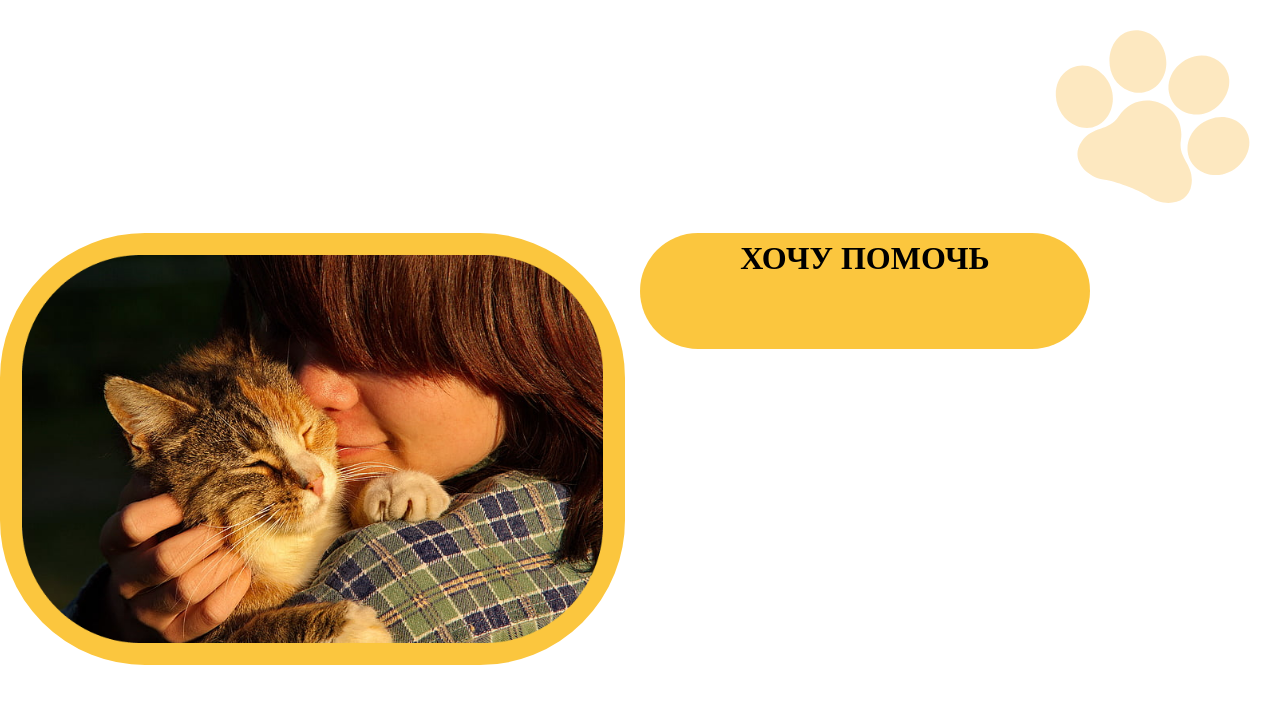
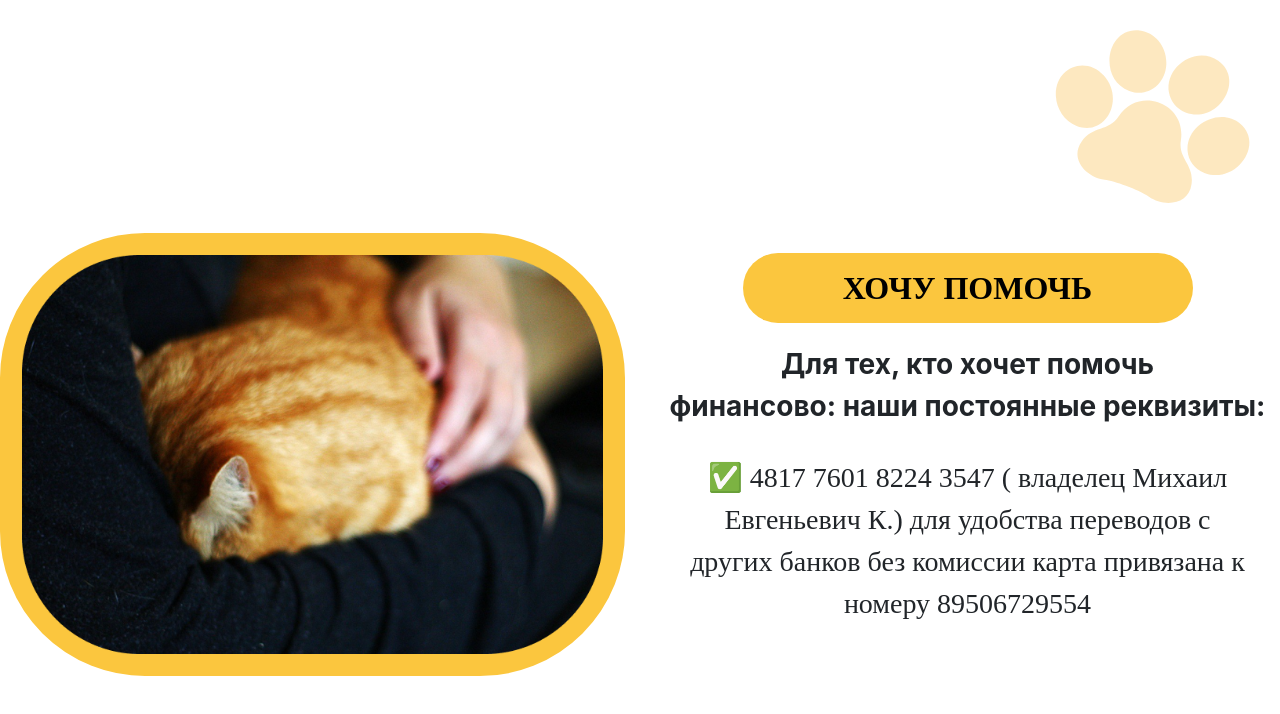
Before and after one commit to katrinnn08/fe67_project2, a plain HTML site: page index.html in a window 1280 px wide. Shown: the top 714 px of the page. Drawn offline with nearby package versions, Linux system fonts and the light colour scheme.

Commit message:
блок помощи доделки и текст

```diff
--- a/assets/styles/style.css
+++ b/assets/styles/style.css
@@ -6,13 +6,14 @@
 
           .wanttohelpbutton {
           width: 450px;
-          height: 116px;
-          line-height: 50px;
+          height: 70px;
+          line-height: 30px;
           font-size: 20px;
           text-align: center;
           border-radius: 100px;
-        background: #FBC63E;
-        color:black;
+          background: #FBC63E;
+          color:black;
+          margin: 20px;
 
 
       }
@@ -20,7 +21,8 @@
       .buttontohelptext{
         font-family: 'Pt serif';
         min-height: 100em;
-    vertical-align: middle;
+        vertical-align: middle;
+        padding: 20px;
 
       }
 
@@ -35,3 +37,13 @@
       .wanttohelppaw {
         padding: 30px;
       }
+
+      .wanttopay, .paytext {
+        font-family: 'Pt serif';
+        margin: 30px;
+      }
+
+      .top-cover {
+        margin-left: auto;
+        margin-right: auto;
+      }
--- a/index.html
+++ b/index.html
@@ -19,7 +19,7 @@
 <section class="wanttohelp">
     <div class="row">
         <div class="col-sm-9"></div>
-        <div class="col-sm-3" > <img src="./images/paw.svg" class="wanttohelppaw rounded float-right"> </div>
+        <div class="col-sm-3" > <img src="./imagem/paw.svg" class="wanttohelppaw rounded float-right"> </div>
     </div>
 
 
@@ -28,11 +28,16 @@
             <div class="row">
                 <div class="col-sm-6">
                     <div class="helppic">
-                        <img src="./images/kat-people-face-person-preview 2 (1).png" alt=""> </div>
+                        <img src="./imagem/photo_2023-08-10 12.19 1.png" alt=""> </div>
                 </div>
-                <div class="col-sm-6"> <div class="wanttohelpbutton row align-items-end ">
+                <div class="col-sm-6"> <div class="wanttohelpbutton top-cover center-block ">
                     <p class=" fw-bold fs-2 buttontohelptext">ХОЧУ ПОМОЧЬ</p>
                     </div>
+                        <div class="text-center fw-bold fs-3 wantpay">
+                            Для тех, кто хочет помочь <br> финансово: наши постоянные реквизиты:
+                        </div>
+                        <p class="text-center fs-3 paytext">✅ 4817 7601 8224 3547 ( владелец Михаил Евгеньевич К.) для удобства переводов с других банков без комиссии
+                            карта привязана к номеру 89506729554</p>
                 </div>
 
             </div>
```
Also changed, not shown: imagem/Rectangle 131.png (renamed from images/Rectangle 131.png), imagem/d5f680fe-8317-405a-91b0-26519790d95d.jpg (added), imagem/kat-people-face-person-preview 2 (1).png (renamed from images/kat-people-face-person-preview 2 (1).png), imagem/paw (1).svg (renamed from images/paw (1).svg), imagem/paw.svg (renamed from images/paw.svg), imagem/photo_2023-08-10 12.19 1.png (added).
